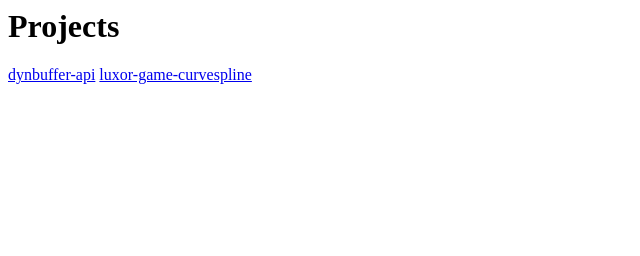
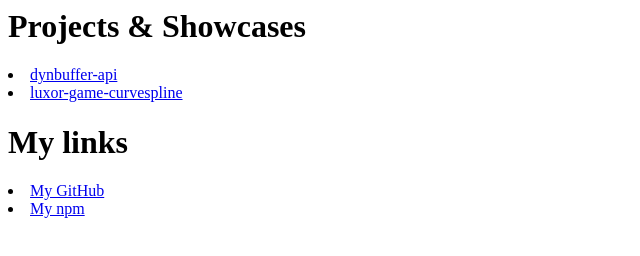
Before and after one commit to seirdotexe/seirdotexe.github.io, a plain HTML site: page index.html in a window 1280 px wide. Shown: the whole page, without its empty margins (0-640 px from the left). Drawn offline with Linux system fonts and the light colour scheme.

Commit message:
Update index.html

```diff
--- a/index.html
+++ b/index.html
@@ -1,4 +1,9 @@
-<h1>Projects</h1>
+<h1>Projects & Showcases</h1>
 
-<a href="https://seirdotexe.github.io/dynbuffer-api/">dynbuffer-api</a>
-<a href="https://seirdotexe.github.io/luxor-game-curvespline/">luxor-game-curvespline</a>
+<li><a href="https://seirdotexe.github.io/dynbuffer-api/">dynbuffer-api</a></li>
+<li><a href="https://seirdotexe.github.io/luxor-game-curvespline/">luxor-game-curvespline</a></li>
+
+<h1>My links</h1>
+
+<li><a href="https://github.com/seirdotexe">My GitHub</a></li>
+<li><a href="https://www.npmjs.com/~seirdotexe">My npm</a></li>
```
